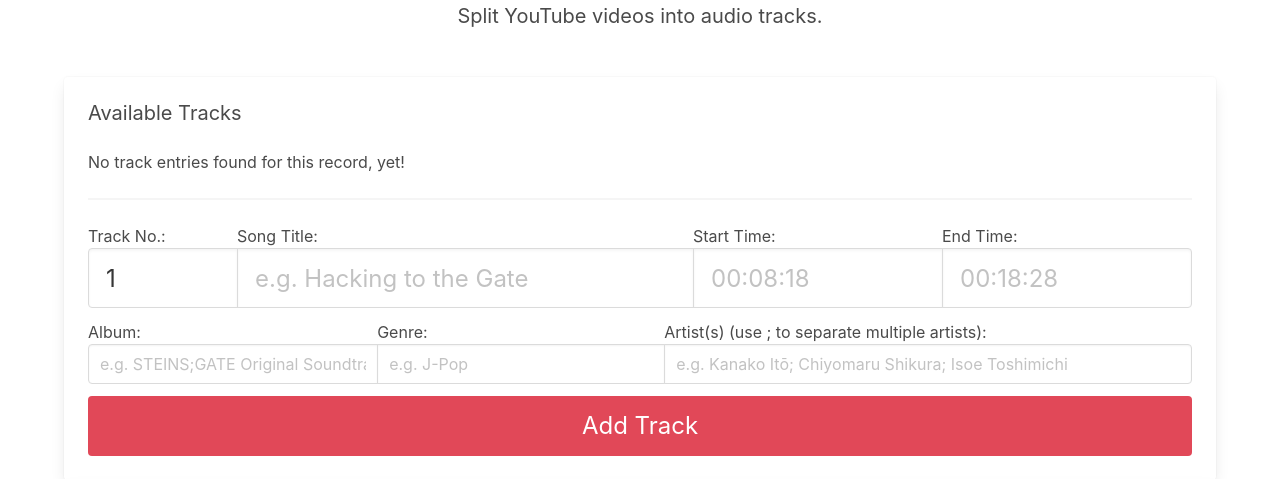
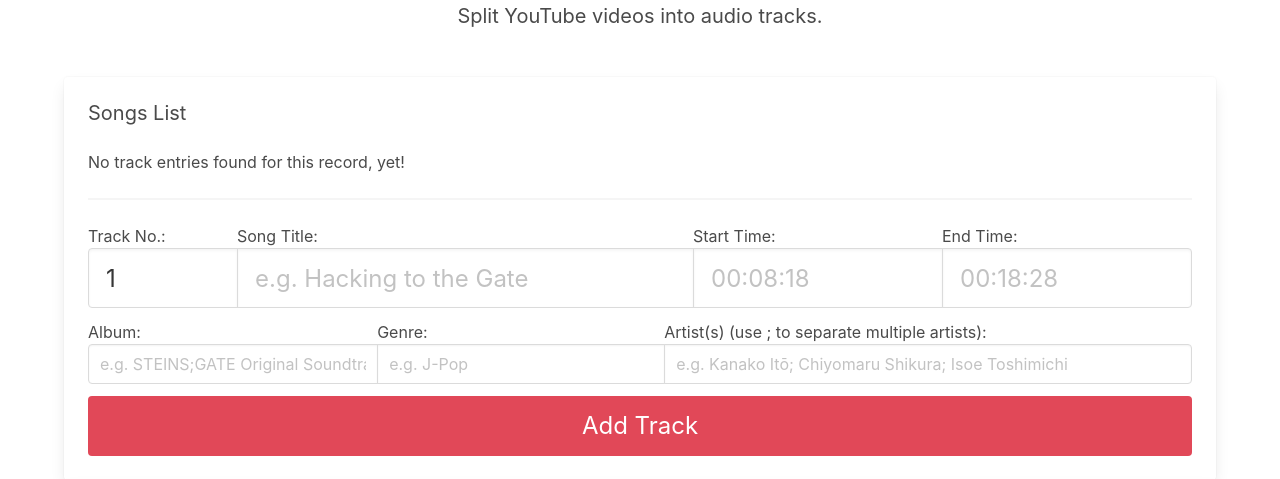
Before and after one commit to MirisWisdom/Albumin, a Laravel app: template gui/resources/views/sources/records/show.blade.php in a window 1280 px wide. Shown: the part 270-749 px from the top of the page. Run offline with Laravel 9, Linux system fonts and the light colour scheme; the template is opened without the code that fills it, so the values that code supplies are empty.

Commit message:
Rename Available Tracks to Songs List

```diff
--- a/gui/resources/views/sources/records/show.blade.php
+++ b/gui/resources/views/sources/records/show.blade.php
@@ -56,7 +56,7 @@
     <div class="card">
         <div class="card-content">
             <h2 class="subtitle">
-                Available Tracks
+                Songs List
             </h2>
             @if($entries->count() > 0)
                 <table class="table is-fullwidth">
```
